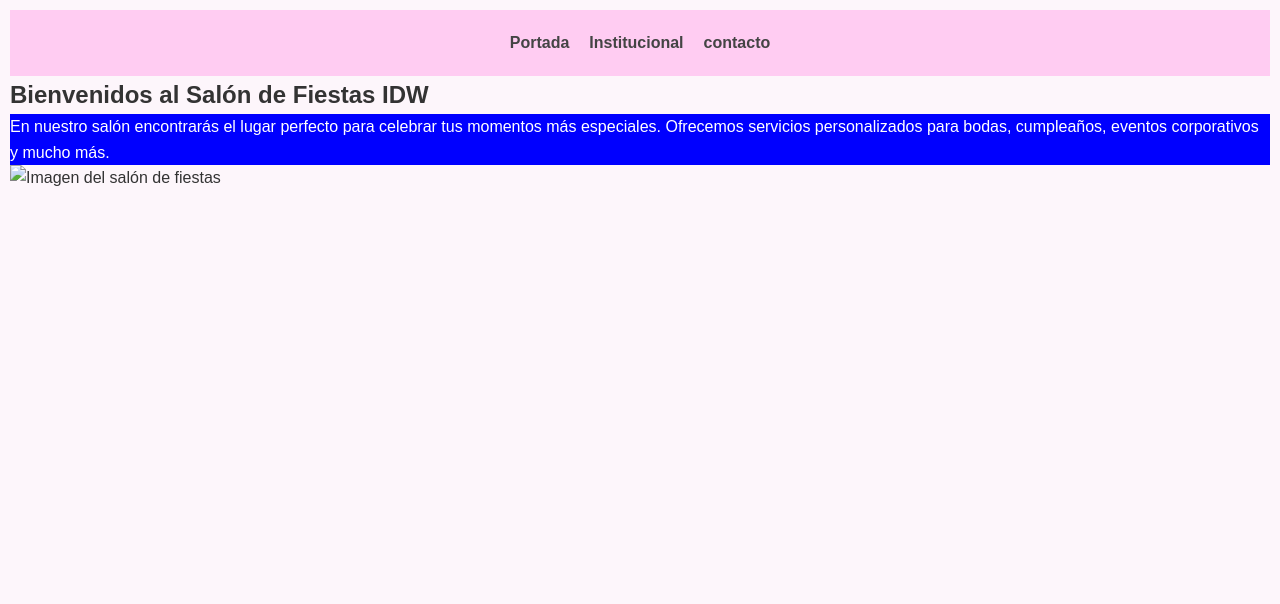
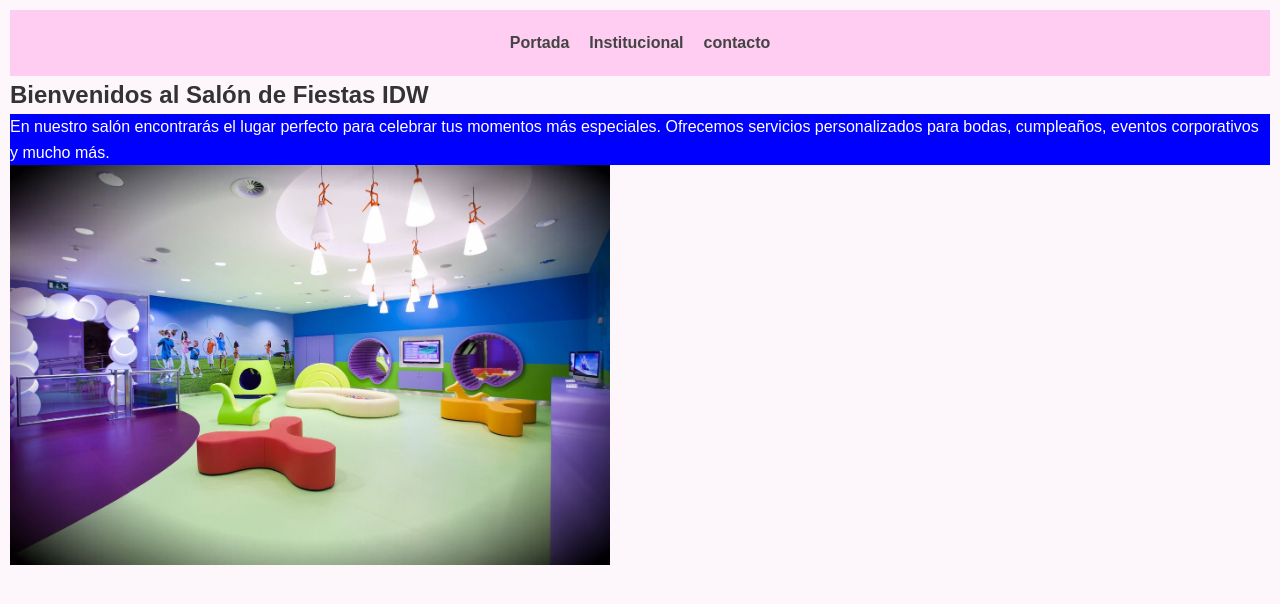
Before and after one commit to CesarFerrey/introweb, a plain HTML site: page index.html in a window 1280 px wide. Drawn offline with Linux system fonts and the light colour scheme; files whose address does not match are found by name.

Commit message:
corrección

```diff
--- a/index.html
+++ b/index.html
@@ -27,7 +27,7 @@
         <section>
             <h1>Bienvenidos al Salón de Fiestas IDW</h1>
             <p>En nuestro salón encontrarás el lugar perfecto para celebrar tus momentos más especiales. Ofrecemos servicios personalizados para bodas, cumpleaños, eventos corporativos y mucho más.</p>
-            <img src="./C:\Users\PC\IntroWeb\Imagenes\Salon1.jpg" alt="Imagen del salón de fiestas" style="width:100%; max-width:600px;">
+            <img src="C:\Users\PC\IntroWeb\Imagenes\Salon1.jpg" alt="Imagen del salón de fiestas" style="width:100%; max-width:600px;">
         </section>
     </main>
 </body>
```
